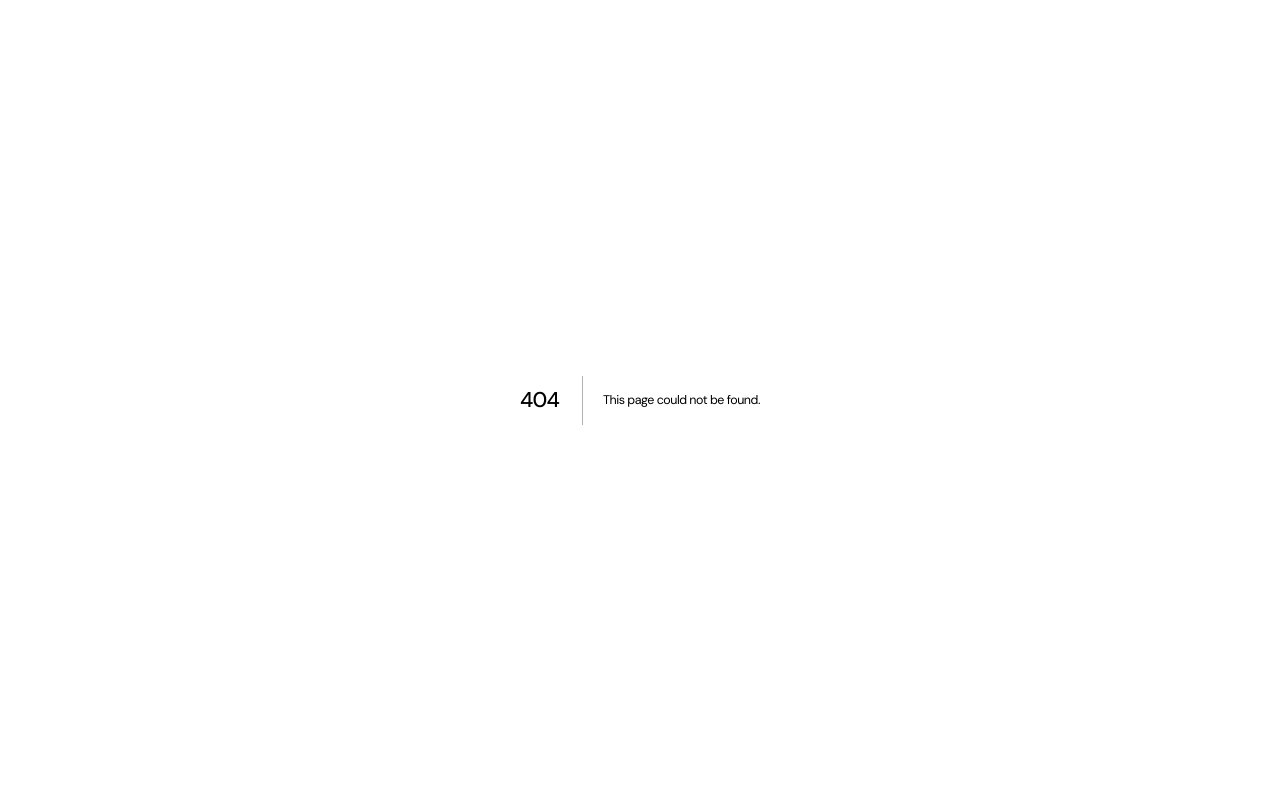
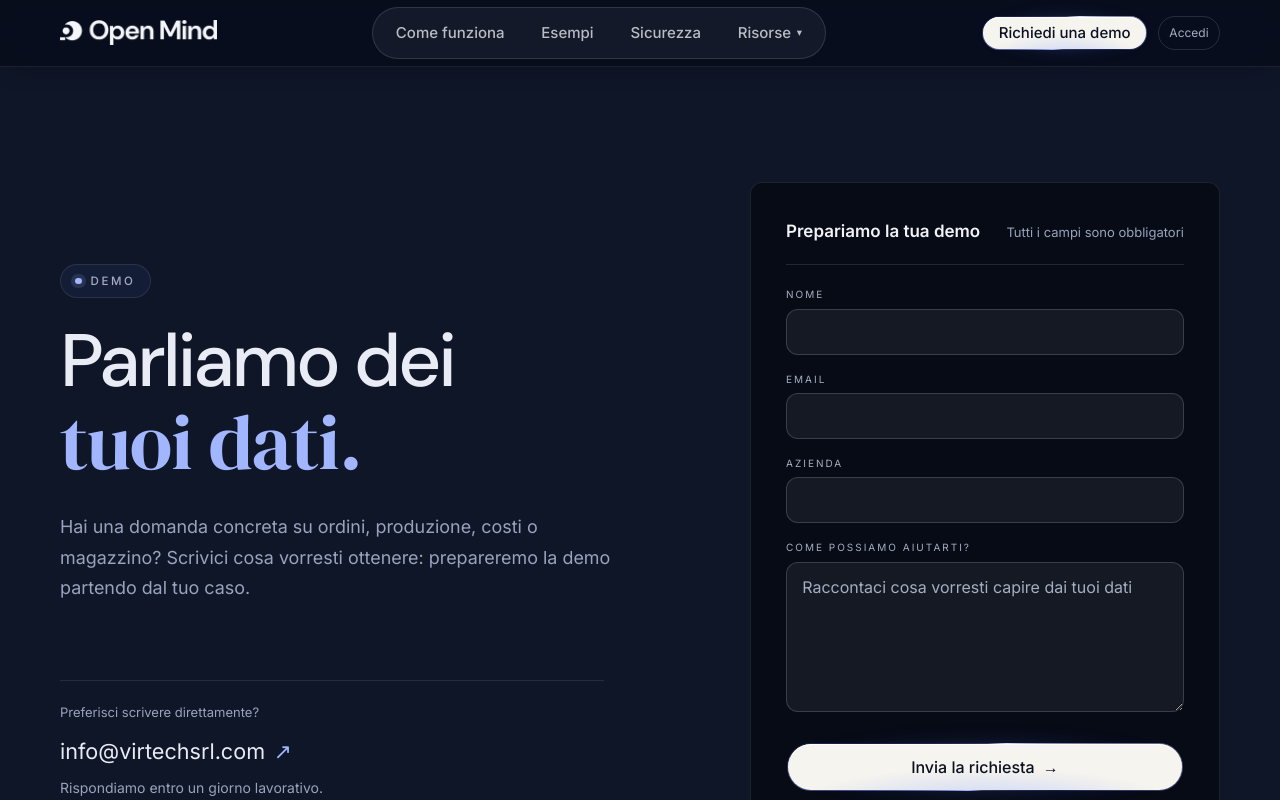
Before and after one commit to VirtechSRL-ai/openmind-website, a Next.js app: page /demo in a window 1280 px wide. Before the commit this address had no page. Shown: the top 800 px of the page. Built offline with nearby package versions, Linux system fonts and the light colour scheme.

Commit message:
Rename contact page to demo

```diff
--- a/app/contatti/page.jsx
+++ b/app/demo/page.jsx
@@ -1,33 +1,34 @@
 import ContactForm from "../../components/ContactForm";
-import { ContactPageTracker, TrackedEmailLink } from "../../components/ContactTracking";
+import { DemoPageTracker, TrackedEmailLink } from "../../components/DemoTracking";
 import JsonLd from "../../components/JsonLd";
 import Reveal from "../../components/Reveal";
 import SiteFooter from "../../components/SiteFooter";
 import SiteHeader from "../../components/SiteHeader";
 import { CONTACT_EMAIL, SITE_URL } from "../../lib/site";
 
-const TITLE = "Contatti";
+const TITLE = "Demo OpenMind";
 const DESCRIPTION =
-  "Contatta il team OpenMind di Virtech Srl per richiedere una demo o parlare delle esigenze di analisi dati della tua azienda.";
+  "Richiedi una demo di OpenMind e raccontaci quali domande vorresti fare ai dati della tua azienda manifatturiera.";
 
 export const metadata = {
   title: TITLE,
   description: DESCRIPTION,
-  alternates: { canonical: "/contatti" },
+  alternates: { canonical: "/demo" },
   openGraph: {
     title: TITLE,
     description: DESCRIPTION,
-    url: "/contatti",
+    url: "/demo",
   },
 };
 
-const contactStructuredData = {
+const demoStructuredData = {
   "@context": "https://schema.org",
-  "@type": "ContactPage",
-  name: "Contatti OpenMind",
+  "@type": "WebPage",
+  name: "Demo OpenMind",
   description: DESCRIPTION,
-  url: `${SITE_URL}/contatti`,
-  mainEntity: {
+  url: `${SITE_URL}/demo`,
+  about: { "@id": `${SITE_URL}/#software` },
+  publisher: {
     "@type": "Organization",
     name: "Virtech Srl",
     email: CONTACT_EMAIL,
@@ -38,25 +39,25 @@ const contactStructuredData = {
 export default function Page() {
   return (
     <>
-      <JsonLd data={contactStructuredData} />
-      <ContactPageTracker />
+      <JsonLd data={demoStructuredData} />
+      <DemoPageTracker />
       <SiteHeader />
       <main className="contact-page">
-        <section className="contact-main" aria-labelledby="contact-title">
+        <section className="contact-main" aria-labelledby="demo-title">
           <div className="wrap contact-layout">
             <Reveal className="contact-intro">
-              <span className="kicker kicker-pill">Contatti</span>
-              <h1 id="contact-title">
+              <span className="kicker kicker-pill">Demo</span>
+              <h1 id="demo-title">
                 Parliamo dei <span className="ai ai-light">tuoi dati.</span>
               </h1>
               <p className="contact-lead">
                 Hai una domanda concreta su ordini, produzione, costi o magazzino? Scrivici
-                cosa vorresti ottenere: prepareremo il confronto partendo dal tuo caso.
+                cosa vorresti ottenere: prepareremo la demo partendo dal tuo caso.
               </p>
 
               <div className="contact-direct">
                 <p className="contact-direct-label">Preferisci scrivere direttamente?</p>
-                <TrackedEmailLink placement="contact_page">
+                <TrackedEmailLink placement="demo_page">
                   {CONTACT_EMAIL}
                   <span aria-hidden="true">↗</span>
                 </TrackedEmailLink>
@@ -66,10 +67,10 @@ export default function Page() {
 
             <Reveal className="contact-panel" delay={100}>
               <div className="contact-panel-head">
-                <p>Raccontaci la tua esigenza</p>
+                <p>Prepariamo la tua demo</p>
                 <span>Tutti i campi sono obbligatori</span>
               </div>
-              <ContactForm variant="contact" />
+              <ContactForm variant="demo_page" />
               <p className="contact-privacy">
                 I dati inviati saranno usati esclusivamente per rispondere alla tua richiesta.
               </p>
--- a/app/llms.txt/route.js
+++ b/app/llms.txt/route.js
@@ -14,14 +14,14 @@ Interroga in sola lettura i dati aziendali e restituisce risposte in italiano co
 
 - Home: ${SITE_URL}/
 - Sicurezza e protezione dei dati: ${SITE_URL}/sicurezza
-- Contatti: ${SITE_URL}/contatti
+- Demo: ${SITE_URL}/demo
 - Risorse: ${SITE_URL}/risorse
 
 ## Risorse operative
 
 ${resources}
 
-## Contatti
+## Richiedere una demo
 
 - Azienda: Virtech Srl
 - Email: ${CONTACT_EMAIL}
--- a/app/sitemap.js
+++ b/app/sitemap.js
@@ -11,7 +11,7 @@ export default function sitemap() {
       priority: 0.7,
     },
     {
-      url: `${SITE_URL}/contatti`,
+      url: `${SITE_URL}/demo`,
       lastModified,
       changeFrequency: "yearly",
       priority: 0.7,
--- a/components/ContactForm.jsx
+++ b/components/ContactForm.jsx
@@ -6,10 +6,10 @@ import { DEMO_MAILTO, FORMSPREE_ID } from "../lib/site";
 import { capture } from "../lib/analytics";
 
 const FORM_ANALYTICS = {
-  contact: {
-    form_type: "contact",
-    placement: "contact_page",
-    page_path: "/contatti",
+  demo_page: {
+    form_type: "demo_request",
+    placement: "demo_page",
+    page_path: "/demo",
   },
   demo: {
     form_type: "demo",
@@ -18,7 +18,7 @@ const FORM_ANALYTICS = {
 };
 
 export default function ContactForm({ variant = "demo" }) {
-  const isContact = variant === "contact";
+  const isDemoPage = variant === "demo_page";
   const analyticsProperties = FORM_ANALYTICS[variant] || FORM_ANALYTICS.demo;
   const [state, submit] = useForm(FORMSPREE_ID);
   const started = useRef(false);
@@ -50,7 +50,7 @@ export default function ContactForm({ variant = "demo" }) {
   if (state.succeeded) {
     return (
       <p className="cf-status cf-status-ok" role="status">
-        {isContact
+        {isDemoPage
           ? "Messaggio inviato. Ti risponderemo entro un giorno lavorativo."
           : "Grazie. Ti ricontattiamo entro un giorno lavorativo."}
       </p>
@@ -59,7 +59,7 @@ export default function ContactForm({ variant = "demo" }) {
 
   return (
     <form
-      className={`contact-form${isContact ? " contact-form-page" : ""}`}
+      className={`contact-form${isDemoPage ? " contact-form-page" : ""}`}
       action={`https://formspree.io/f/${FORMSPREE_ID}`}
       method="POST"
       onSubmit={handleSubmit}
@@ -70,7 +70,7 @@ export default function ContactForm({ variant = "demo" }) {
       <input
         type="hidden"
         name="_subject"
-        value={isContact ? "Richiesta dal sito OpenMind" : "Richiesta demo OpenMind"}
+        value="Richiesta demo OpenMind"
       />
       <div className="cf-field">
         <label htmlFor="cf-nome">Nome</label>
@@ -93,7 +93,7 @@ export default function ContactForm({ variant = "demo" }) {
         />
         <ValidationError className="cf-field-error" field="azienda" errors={state.errors} />
       </div>
-      {isContact && (
+      {isDemoPage && (
         <div className="cf-field">
           <label htmlFor="cf-messaggio">Come possiamo aiutarti?</label>
           <textarea
@@ -126,7 +126,7 @@ export default function ContactForm({ variant = "demo" }) {
       >
         {state.submitting
           ? "Invio in corso…"
-          : isContact
+          : isDemoPage
             ? "Invia la richiesta"
             : "Richiedi una demo"}
         <span className="btn-arrow" aria-hidden="true">
--- a/components/ContactTracking.jsx
+++ b/components/DemoTracking.jsx
@@ -4,33 +4,14 @@ import { useEffect } from "react";
 import { capture } from "../lib/analytics";
 import { CONTACT_EMAIL } from "../lib/site";
 
-export function ContactPageTracker() {
+export function DemoPageTracker() {
   useEffect(() => {
-    capture("contact_page_viewed", {
-      page_path: "/contatti",
+    capture("demo_page_viewed", {
+      page_path: "/demo",
     });
   }, []);
 
   return null;
-}
-
-export function TrackedContactLink({ placement, className, children }) {
-  return (
-    <a
-      className={className}
-      href="/contatti"
-      data-ph-capture-attribute-placement={placement}
-      data-ph-capture-attribute-destination="/contatti"
-      onClick={() =>
-        capture("contact_link_clicked", {
-          placement,
-          destination: "/contatti",
-        })
-      }
-    >
-      {children}
-    </a>
-  );
 }
 
 export function TrackedEmailLink({ placement, className, children }) {
@@ -43,7 +24,7 @@ export function TrackedEmailLink({ placement, className, children }) {
       onClick={() =>
         capture("contact_email_clicked", {
           placement,
-          page_path: "/contatti",
+          page_path: "/demo",
         })
       }
     >
--- a/components/SiteFooter.jsx
+++ b/components/SiteFooter.jsx
@@ -1,5 +1,4 @@
 import { APP_URL, HYGIENE_PAGES } from "../lib/site";
-import { TrackedContactLink } from "./ContactTracking";
 import TrackedDemoLink from "./TrackedDemoLink";
 import Reveal from "./Reveal";
 
@@ -41,7 +40,6 @@ export default function SiteFooter() {
             <p className="foot-col-title">Azienda</p>
             <a href="/sicurezza">Sicurezza e protezione dati</a>
             <TrackedDemoLink placement="footer">Richiedi una demo</TrackedDemoLink>
-            <TrackedContactLink placement="footer">Contattaci</TrackedContactLink>
             <a href={APP_URL}>Accedi all&apos;app</a>
           </nav>
         </div>
--- a/components/TrackedDemoLink.jsx
+++ b/components/TrackedDemoLink.jsx
@@ -5,7 +5,7 @@ import { capture } from "../lib/analytics";
 export default function TrackedDemoLink({
   placement,
   className,
-  href = "/contatti",
+  href = "/demo",
   onClick,
   children,
 }) {
@@ -14,9 +14,9 @@ export default function TrackedDemoLink({
       className={className}
       href={href}
       data-ph-capture-attribute-placement={placement}
-      data-ph-capture-attribute-destination="/contatti"
+      data-ph-capture-attribute-destination="/demo"
       onClick={(event) => {
-        capture("cta_demo_clicked", { placement, destination: "/contatti" });
+        capture("cta_demo_clicked", { placement, destination: "/demo" });
         onClick?.(event);
       }}
     >
```
